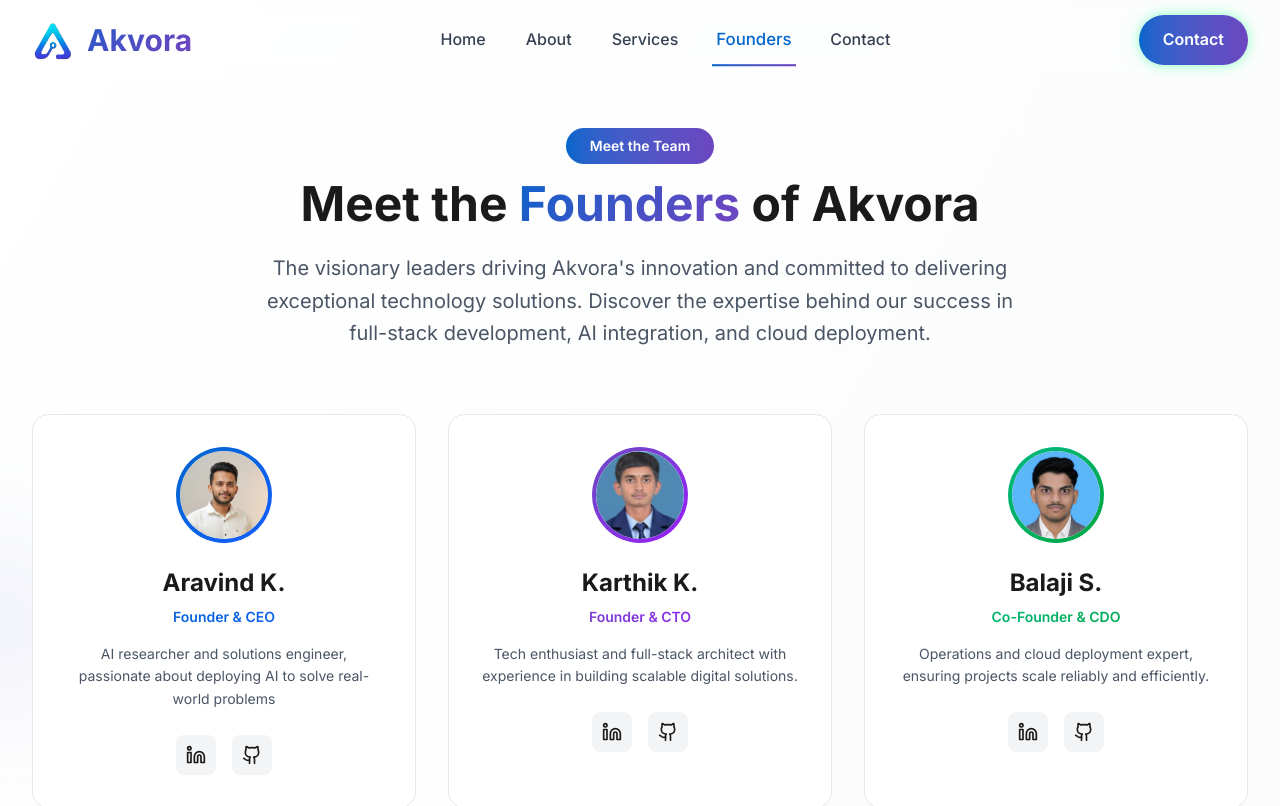
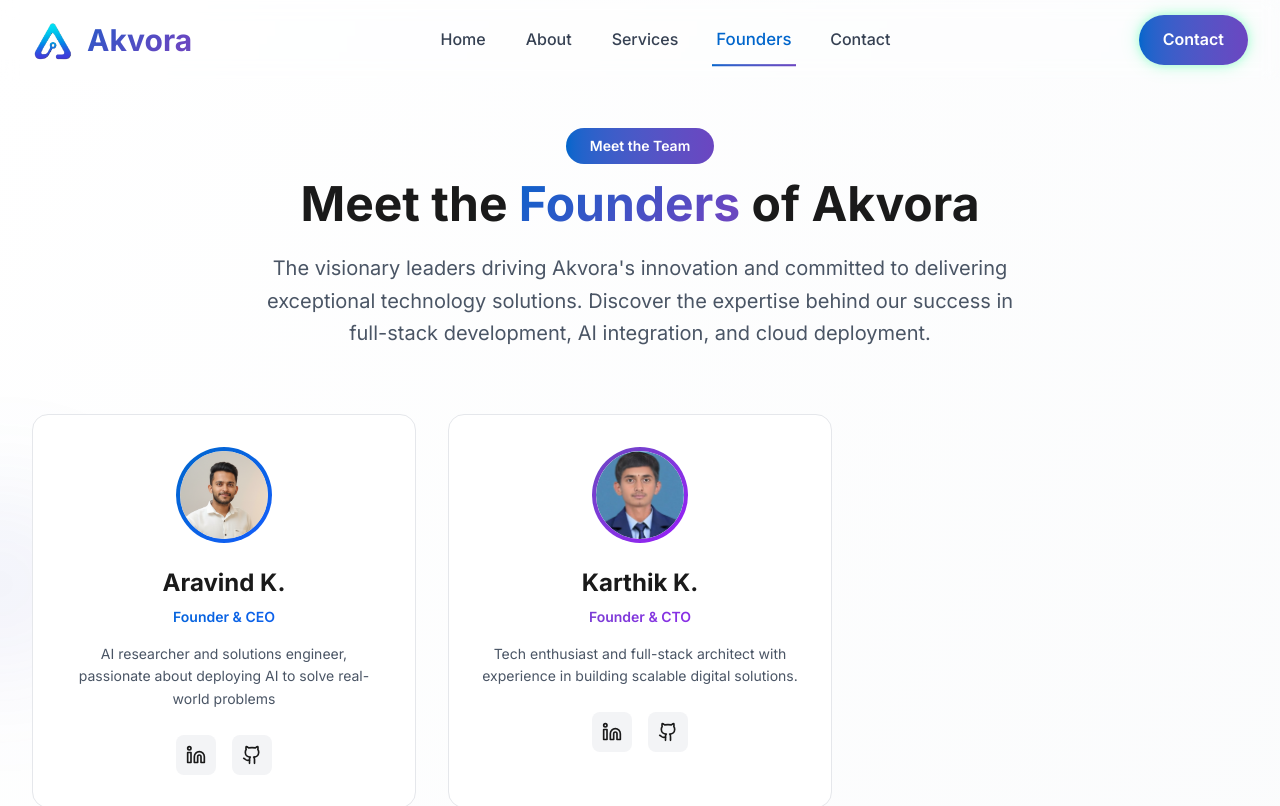
Before and after one commit to Akvora2025/Akvora, a React (Vite) app: page /founders in a window 1280 px wide. Shown: the top 806 px of the page. Built offline with nearby package versions, Linux system fonts and the light colour scheme.

Commit message:
deleted images and details

```diff
--- a/index.html
+++ b/index.html
@@ -93,24 +93,7 @@
     }
     </script>
 
-    <script type="application/ld+json">
-    {
-      "@context": "https://schema.org",
-      "@type": "Person",
-      "name": "Balaji S.",
-      "jobTitle": "Co-Founder & CDO",
-      "worksFor": {
-        "@type": "Organization",
-        "name": "Akvora"
-      },
-      "description": "Operations and cloud deployment expert, ensuring projects scale reliably and efficiently.",
-      "url": "https://akvora.com/founders",
-      "sameAs": [
-        "https://www.linkedin.com/in/balaji-s-19b175278",
-        "https://github.com/Balaji200510"
-      ]
-    }
-    </script>
+
 
     <!-- WebSite Structured Data -->
     <script type="application/ld+json">
--- a/src/components/Founders.jsx
+++ b/src/components/Founders.jsx
@@ -47,15 +47,7 @@ const Founders = () => {
       github: 'https://github.com/Karthik0484',
       gradient: 'from-tech-purple to-purple-600'
     },
-    {
-      name: 'Balaji S.',
-      role: 'Co-Founder & CDO',
-      bio: 'Operations and cloud deployment expert, ensuring projects scale reliably and efficiently.',
-      image: '/images/Balaji.jpg',
-      linkedin: 'https://www.linkedin.com/in/balaji-s-19b175278?utm_source=share&utm_campaign=share_via&utm_content=profile&utm_medium=android_app',
-      github: 'https://github.com/Balaji200510',
-      gradient: 'from-tech-blue to-blue-600'
-    },
+
     {
       name: 'Dushyanth C.',
       role: 'Full Stack Developer',
@@ -65,15 +57,7 @@ const Founders = () => {
       github: 'https://github.com/dushyanth88',
       gradient: 'from-tech-blue to-blue-900'
     },
-    {
-      name: 'Kishore S.',
-      role: 'Data Analyst',
-      bio: 'Turning raw numbers into powerful stories 📊.Driving data-driven growth with clear, actionable insights 💡.',
-      image: '/images/Kishore.jpg',
-      linkedin: 'https://www.linkedin.com/in/kishore-krish-9510bb278?utm_source=share&utm_campaign=share_via&utm_content=profile&utm_medium=android_app ',
-      github: 'https://github.com/kishoreShankar97',
-      gradient: 'from-tech-blue to-blue-900'
-    },
+
   ];
 
   return (
--- a/src/components/FoundersPage.jsx
+++ b/src/components/FoundersPage.jsx
@@ -49,15 +49,7 @@ const FoundersPage = ({ setActiveSection }) => {
       github: 'https://github.com/Karthik0484',
       gradient: 'from-tech-purple to-purple-600'
     },
-    {
-      name: 'Balaji S.',
-      role: 'Co-Founder & CDO',
-      bio: 'Operations and cloud deployment expert, ensuring projects scale reliably and efficiently.',
-      image: '/images/Balaji.jpg',
-      linkedin: 'https://www.linkedin.com/in/balaji-s-19b175278?utm_source=share&utm_campaign=share_via&utm_content=profile&utm_medium=android_app',
-      github: 'https://github.com/Balaji200510',
-      gradient: 'from-tech-green to-green-600'
-    },
+
 
   ];
 
@@ -86,7 +78,7 @@ const FoundersPage = ({ setActiveSection }) => {
     <div className="App bg-white min-h-screen">
       <SEO
         title="Akvora Founders & Leadership Team | Meet Our Founders"
-        description="Discover the visionary founders of Akvora - Aravind K. (CEO), Karthik K. (CTO), and Balaji S. (CDO). Experts in AI, full-stack development, and cloud deployment."
+        description="Discover the visionary founders of Akvora - Aravind K. (CEO), Karthik K. (CTO), Experts in AI, full-stack development, and cloud deployment."
         keywords="akvora founders, akvora leadership, akvora team, technology founders, ai experts, full stack developers, cloud deployment experts"
         url="/founders"
         structuredData={structuredData}
@@ -320,10 +312,7 @@ const FoundersPage = ({ setActiveSection }) => {
                 Karthik serves as our Chief Technology Officer, overseeing all technical aspects of our operations. As a seasoned full-stack architect, he brings extensive experience in building scalable digital solutions that power modern businesses. His technical vision ensures we stay at the forefront of technological advancement.
               </p>
 
-              <h3 className="text-xl font-semibold text-gray-900">Balaji S. - CDO & Co-Founder</h3>
-              <p>
-                Balaji leads our operations and cloud deployment initiatives as Chief Delivery Officer. His expertise in cloud infrastructure and scalable systems ensures our projects are delivered efficiently and reliably. With his deep knowledge of operations, he plays a crucial role in maintaining our high standards of service delivery.
-              </p>
+
 
               <h3 className="text-xl font-semibold text-gray-900">Why Choose Akvora?</h3>
               <p>
--- a/src/components/SEO.jsx
+++ b/src/components/SEO.jsx
@@ -3,7 +3,7 @@ import { useLocation } from 'react-router-dom';
 
 const SEO = ({
   title = "Akvora - Technology Solutions | Founders & Leadership Team",
-  description = "Meet the visionary founders of Akvora - Aravind K. (CEO), Karthik K. (CTO), and Balaji S. (CDO). Experts in full-stack development, AI integration, and cloud deployment.",
+  description = "Meet the visionary founders of Akvora - Aravind K. (CEO), Karthik K. (CTO), (CDO). Experts in full-stack development, AI integration, and cloud deployment.",
   keywords = "akvora founders, akvora ceo, akvora leadership, akvora team, technology founders, ai experts, full stack developers",
   image = "https://akvora.com/public/images",
   url = "",
```
Also changed, not shown: public/images/Balaji.jpg (deleted), public/images/Kishore.jpg (deleted).
